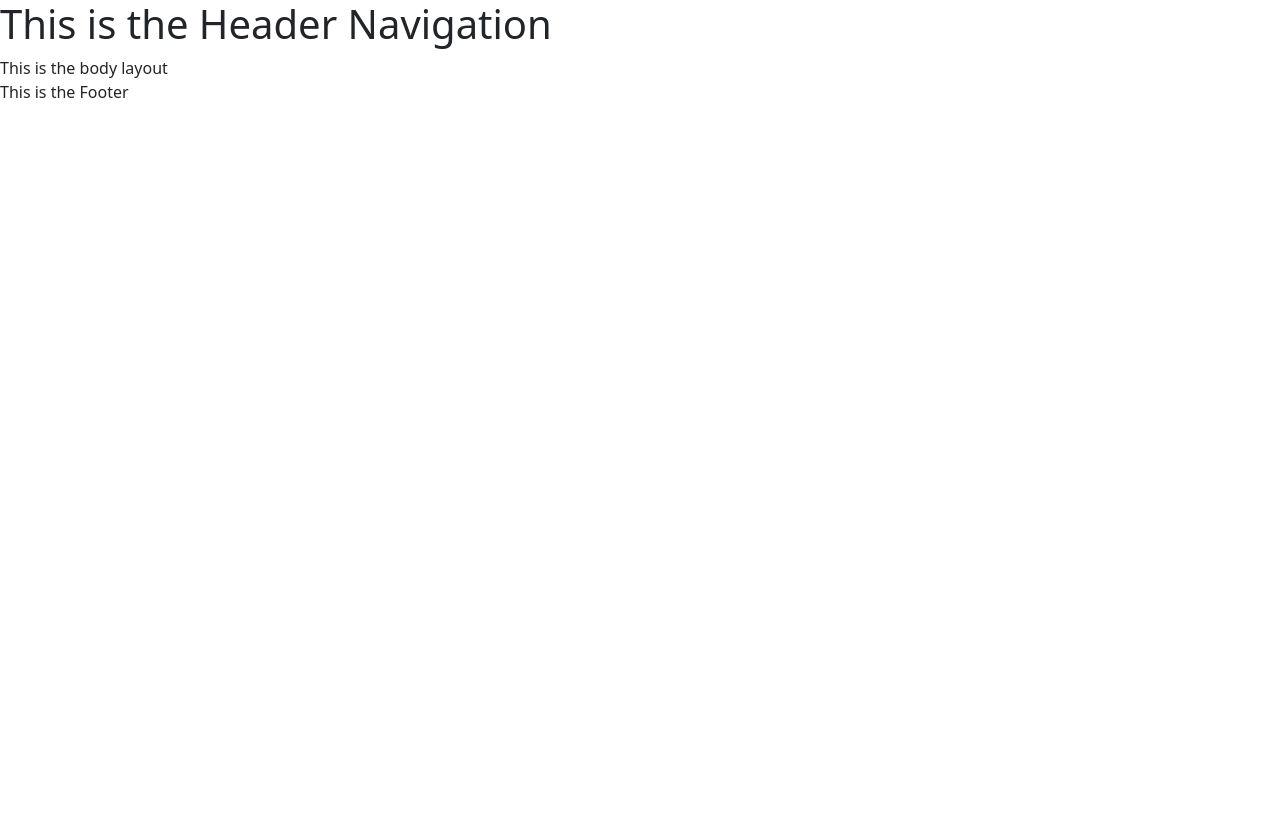
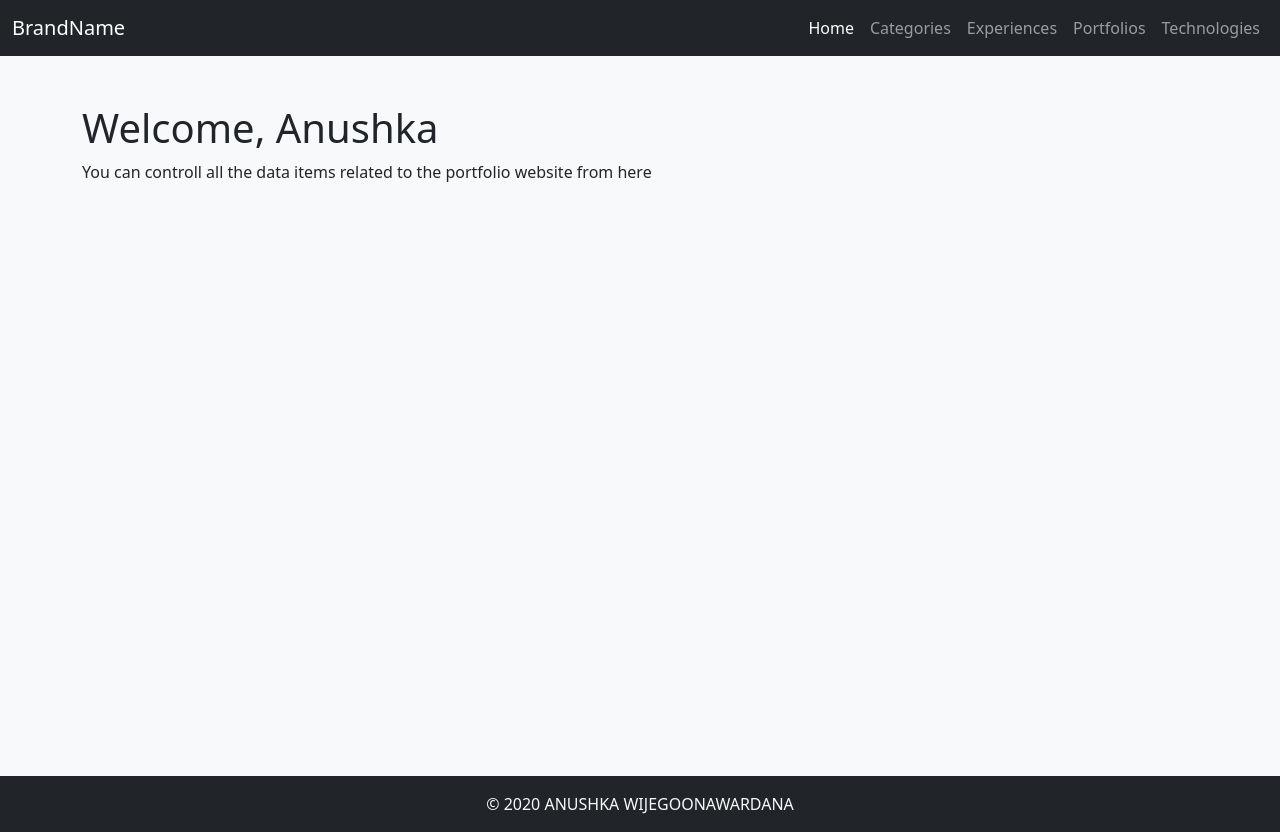
Before and after one commit to AnushkaWijegoonawardana97/Personal-Portfolio, a React (Create React App) app in the folder Website Development/admin-dashboard/: page / in a window 1280 px wide. Before the commit the page ends 800 px from the top, so only its background shows below. Built offline with nearby package versions, Linux system fonts and the light colour scheme.

Commit message:
Admin Dashboard base structure created

```diff
--- a/Website Development/admin-dashboard/public/index.html
+++ b/Website Development/admin-dashboard/public/index.html
@@ -10,20 +10,14 @@
 			content="Web site created using create-react-app"
 		/>
 		<link rel="apple-touch-icon" href="%PUBLIC_URL%/logo192.png" />
-    <!--
-      manifest.json provides metadata used when your web app is installed on a
-      user's mobile device or desktop. See https://developers.google.com/web/fundamentals/web-app-manifest/
-    -->
+
 		<link rel="manifest" href="%PUBLIC_URL%/manifest.json" />
-    <!--
-      Notice the use of %PUBLIC_URL% in the tags above.
-      It will be replaced with the URL of the `public` folder during the build.
-      Only files inside the `public` folder can be referenced from the HTML.
-
-      Unlike "/favicon.ico" or "favicon.ico", "%PUBLIC_URL%/favicon.ico" will
-      work correctly both with client-side routing and a non-root public URL.
-      Learn how to configure a non-root public URL by running `npm run build`.
-    -->
+		<!-- JavaScript Bundle with Popper -->
+		<script
+			src="https://cdn.jsdelivr.net/npm/bootstrap@5.0.0-beta1/dist/js/bootstrap.bundle.min.js"
+			integrity="sha384-ygbV9kiqUc6oa4msXn9868pTtWMgiQaeYH7/t7LECLbyPA2x65Kgf80OJFdroafW"
+			crossorigin="anonymous"
+		></script>
 		<title>React App</title>
 	</head>
 	<body>
--- a/Website Development/admin-dashboard/src/App.js
+++ b/Website Development/admin-dashboard/src/App.js
@@ -1,12 +1,27 @@
 import React from "react";
-import { BrowserRouter as Router } from "react-router-dom";
+import { BrowserRouter as Router, Route, Switch } from "react-router-dom";
+import Homepage from "./components/Homepage/Homepage";
+import BodyLayout from "./components/UI/BodyLayout/BodyLayout";
 import Footer from "./components/UI/Footer/Footer";
+import Categories from "./containers/Categories/Categories";
+import Experiences from "./containers/Experiences/Experiences";
+import NavigationBar from "./containers/NavigationBar/NavigationBar";
+import Portfolios from "./containers/Portfolios/Portfolios";
+import Technologies from "./containers/Technologies/Technologies";
 
 function App() {
 	return (
 		<Router>
-			<h1>This is the Header Navigation</h1>
-			<div>This is the body layout</div>
+			<NavigationBar />
+			<BodyLayout>
+				<Switch>
+					<Route exact path="/" component={Homepage} />
+					<Route exact path="/categories" component={Categories} />
+					<Route exact path="/experiences" component={Experiences} />
+					<Route exact path="/portfolios" component={Portfolios} />
+					<Route exact path="/technologies" component={Technologies} />
+				</Switch>
+			</BodyLayout>
 			<Footer />
 		</Router>
 	);
--- /dev/null
+++ b/Website Development/admin-dashboard/src/components/Homepage/Homepage.js
@@ -0,0 +1,15 @@
+import React from "react";
+
+function Homepage() {
+	return (
+		<section className="container">
+			<h1>Welcome, Anushka</h1>
+			<p>
+				You can controll all the data items related to the portfolio website
+				from here
+			</p>
+		</section>
+	);
+}
+
+export default Homepage;
--- /dev/null
+++ b/Website Development/admin-dashboard/src/components/UI/BodyLayout/BodyLayout.js
@@ -0,0 +1,5 @@
+import React from "react";
+
+export default function BodyLayout(props) {
+	return <div className="bg-light BodyLayout p-5">{props.children}</div>;
+}
--- a/Website Development/admin-dashboard/src/components/UI/Footer/Footer.js
+++ b/Website Development/admin-dashboard/src/components/UI/Footer/Footer.js
@@ -1,7 +1,14 @@
 import React from "react";
 
 function Footer() {
-	return <div>This is the Footer</div>;
+	return (
+		<div className="bg-dark text-light p-3 text-center">
+			© 2020{" "}
+			<a href="wijegoonawardana.com" className="text-light">
+				ANUSHKA WIJEGOONAWARDANA
+			</a>
+		</div>
+	);
 }
 
 export default Footer;
--- /dev/null
+++ b/Website Development/admin-dashboard/src/components/UI/LayoutHeader/LayoutHeader.js
@@ -0,0 +1,11 @@
+import React from "react";
+
+function LayoutHeader(props) {
+	return (
+		<div className="text-center">
+			<h1>{props.children}</h1>
+		</div>
+	);
+}
+
+export default LayoutHeader;
--- /dev/null
+++ b/Website Development/admin-dashboard/src/containers/Categories/Categories.js
@@ -0,0 +1,20 @@
+import React, { Component } from "react";
+import LayoutHeader from "../../components/UI/LayoutHeader/LayoutHeader";
+
+export class Categories extends Component {
+	render() {
+		return (
+			<section className="container">
+				<LayoutHeader>Categories</LayoutHeader>
+
+				<form>
+					<div className="mb-3">
+						<label htmlFor="" className="form-label"></label>
+					</div>
+				</form>
+			</section>
+		);
+	}
+}
+
+export default Categories;
--- /dev/null
+++ b/Website Development/admin-dashboard/src/containers/Experiences/Experiences.js
@@ -0,0 +1,7 @@
+import React from "react";
+
+function Experiences() {
+	return <div>This is the Experiences Page</div>;
+}
+
+export default Experiences;
--- a/Website Development/admin-dashboard/src/containers/NavigationBar/NavigationBar.js
+++ b/Website Development/admin-dashboard/src/containers/NavigationBar/NavigationBar.js
@@ -1,10 +1,55 @@
 import React from "react";
+import { NavLink } from "react-router-dom";
 
 function NavigationBar() {
 	return (
-		<nav className="navbar navbar-dark bg-dark">
+		<nav className="navbar navbar-dark bg-dark navbar-expand-lg">
 			<div className="container-fluid">
-				<a href="#" className="navbar-brand"></a>
+				<NavLink to="/" exact className="navbar-brand">
+					BrandName
+				</NavLink>
+
+				<button
+					className="navbar-toggler"
+					type="button"
+					data-bs-toggle="collapse"
+					data-bs-target="#navbarSupportedContent"
+					aria-controls="navbarSupportedContent"
+					aria-expanded="false"
+					aria-label="Toggle navigation"
+				>
+					<span className="navbar-toggler-icon"></span>
+				</button>
+
+				<div className="collapse navbar-collapse" id="navbarSupportedContent">
+					<ul className="navbar-nav ms-auto">
+						<li className="nav-item">
+							<NavLink className="nav-link" to="/" exact>
+								Home
+							</NavLink>
+						</li>
+						<li className="nav-item">
+							<NavLink className="nav-link" to="/categories" exact>
+								Categories
+							</NavLink>
+						</li>
+						<li className="nav-item">
+							<NavLink className="nav-link" to="/experiences" exact>
+								Experiences
+							</NavLink>
+						</li>
+						<li className="nav-item">
+							<NavLink className="nav-link" to="/portfolios" exact>
+								Portfolios
+							</NavLink>
+						</li>
+						<li className="nav-item">
+							<NavLink className="nav-link" to="/technologies" exact>
+								Technologies
+							</NavLink>
+						</li>
+					</ul>
+				</div>
 			</div>
 		</nav>
 	);
--- /dev/null
+++ b/Website Development/admin-dashboard/src/containers/Portfolios/Portfolios.js
@@ -0,0 +1,7 @@
+import React from "react";
+
+function Portfolios() {
+	return <div>This is the Portfolios Page</div>;
+}
+
+export default Portfolios;
--- /dev/null
+++ b/Website Development/admin-dashboard/src/containers/Technologies/Technologies.js
@@ -0,0 +1,7 @@
+import React from "react";
+
+function Technologies() {
+	return <div>This is the Technologies Page</div>;
+}
+
+export default Technologies;
--- a/Website Development/admin-dashboard/src/index.scss
+++ b/Website Development/admin-dashboard/src/index.scss
@@ -1 +1,9 @@
 @import "../node_modules/bootstrap/scss/bootstrap.scss";
+
+a {
+	text-decoration: none;
+}
+
+.BodyLayout {
+	min-height: 90vh !important;
+}
```
Also changed, not shown: 1 other file (tests, documents, lock files or other folders). Lines whose indentation alone changed are shown as unchanged.
